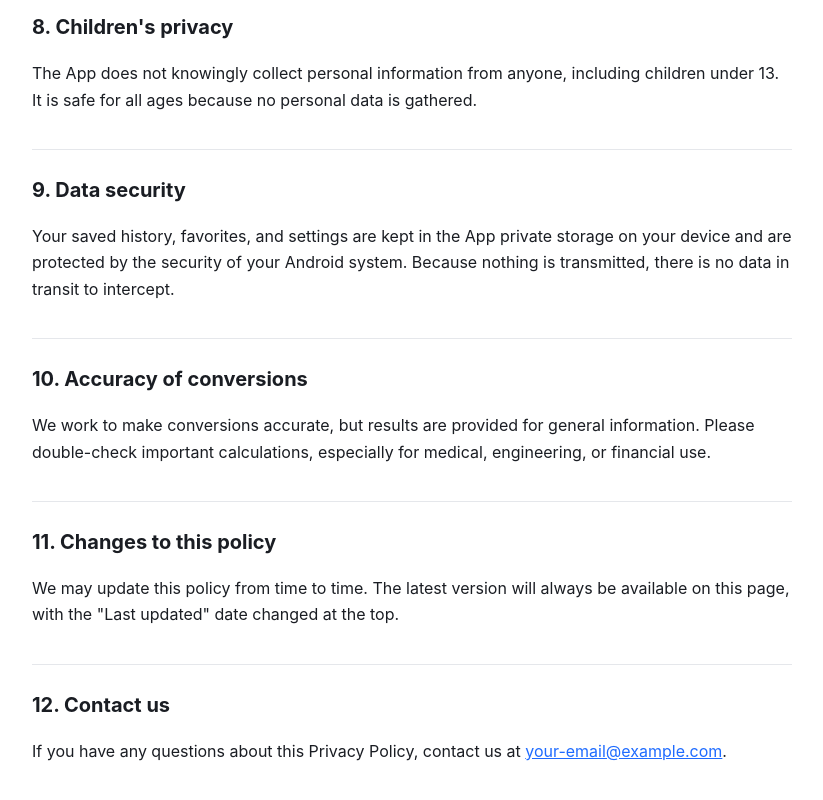
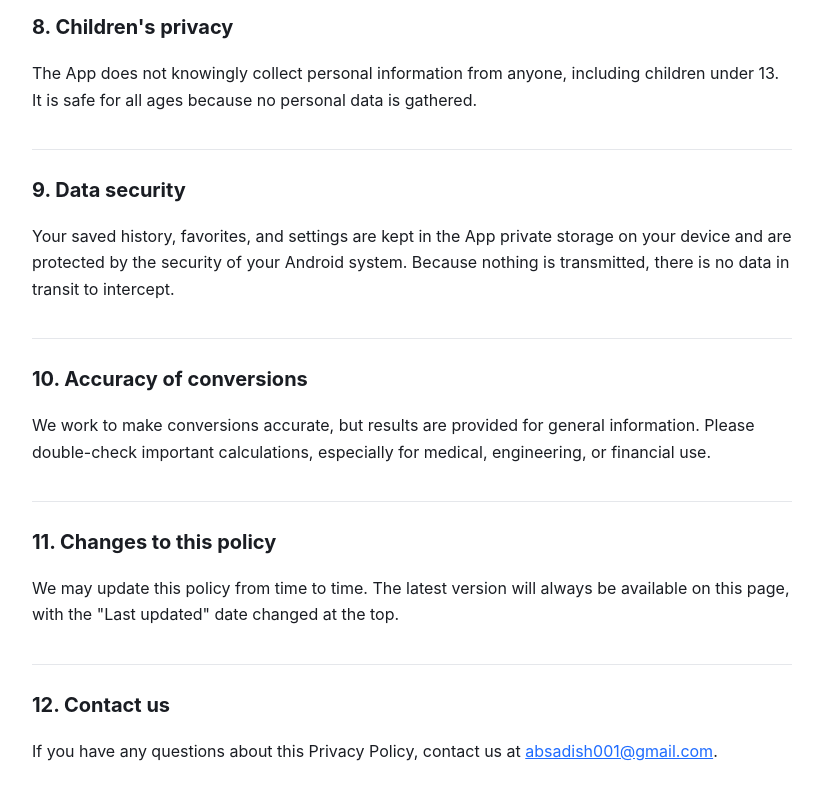
Before and after one commit to absad7878-ui/klas, a Next.js app in the folder apps/web/: page /convertx-privacypolicy in a window 1280 px wide. Shown: the part 1701-2501 px from the top of the page, without its empty margins (228-1051 px from the left). Built offline with nearby package versions, Linux system fonts and the light colour scheme.

Commit message:
Update app

```diff
--- a/apps/web/app/convertx-privacypolicy/page.tsx
+++ b/apps/web/app/convertx-privacypolicy/page.tsx
@@ -3,7 +3,7 @@
 
 const APP_NAME = "ConvertX";
 const DEVELOPER_NAME = "Absad"; // TODO: change to your name or company name
-const CONTACT_EMAIL = "your-email@example.com"; // TODO: change to a real email you check
+const CONTACT_EMAIL = "absadish001@gmail.com"; // TODO: change to a real email you check
 const LAST_UPDATED = "October 29, 2026";
 
 export const metadata = {
```
